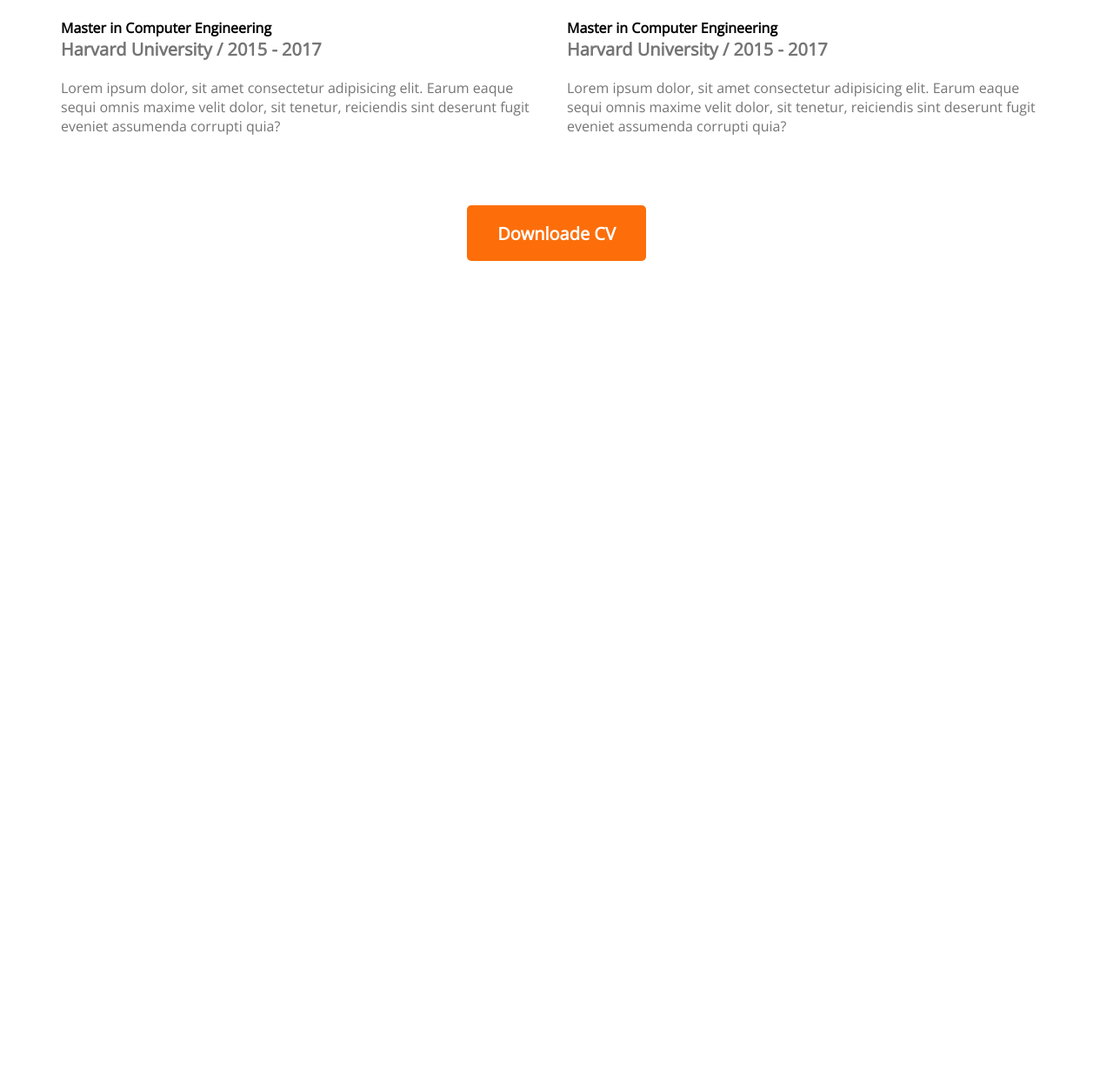
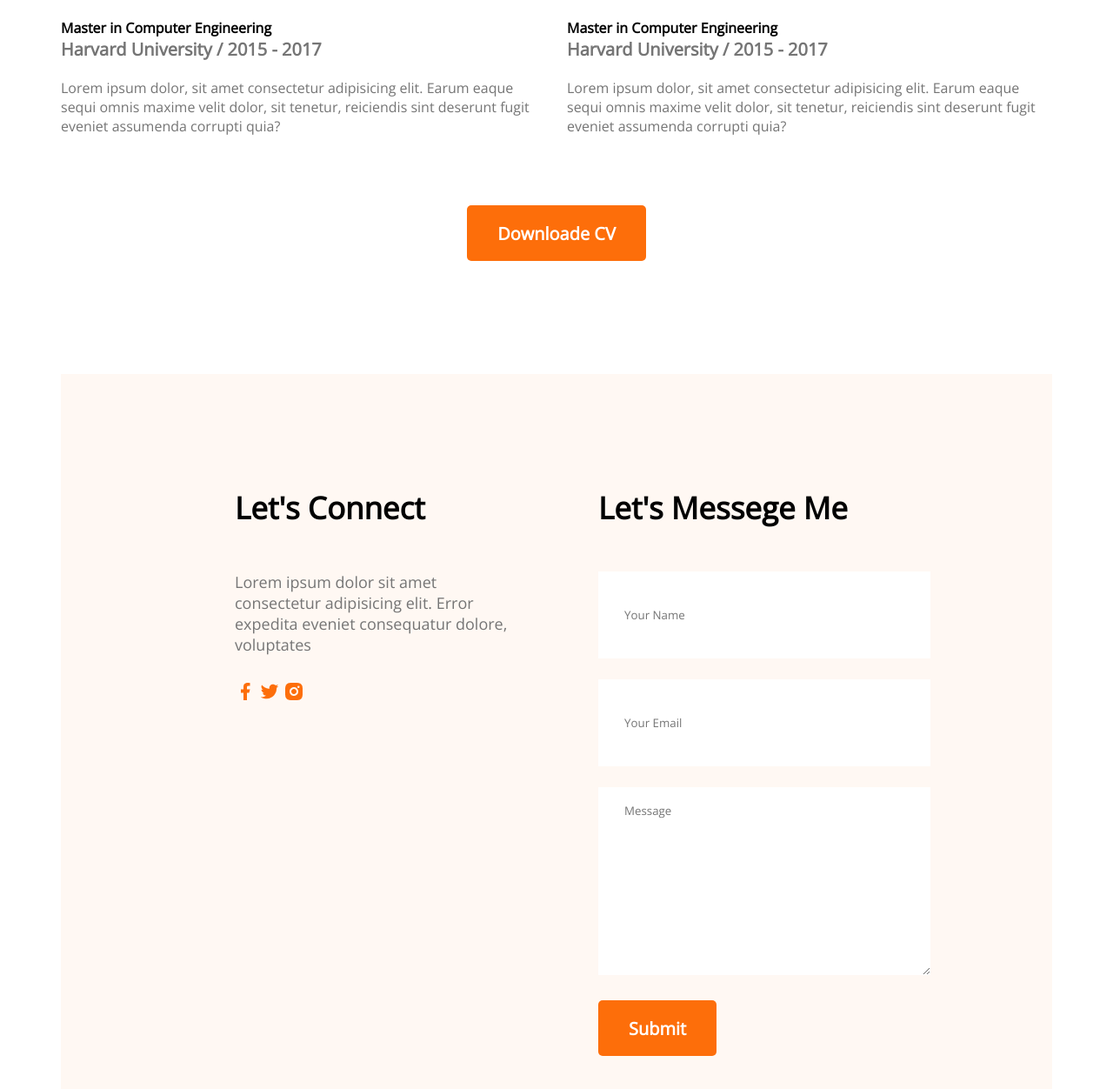
Before and after one commit to Shadnan/developer-portfolio, a plain HTML site: page index.html in a window 1280 px wide. Shown: the part 2534-3786 px from the top of the page at 87% size. Before the commit the page ends 2834 px from the top, so only its background shows below. Drawn offline with nearby package versions, Linux system fonts and the light colour scheme.

Commit message:
added contact

```diff
--- a/index.html
+++ b/index.html
@@ -84,6 +84,7 @@
                 </div>
             </div>
         </section>
+        <!-- Resume section -->
         <section class="resume">
             <h3 class="section-title">A Summary of My Resume</h3>
             <div class="resume-content">
@@ -134,6 +135,35 @@
                 <button class="btn-primary">Downloade CV</button>
             </div>
         </section>
+        <!-- Contact section -->
+        <section class="contact">
+            <div>
+                <h3 class="section-title">Let's Connect</h3>
+                <p class="section-description">
+                    Lorem ipsum dolor sit amet consectetur adipisicing elit. Error expedita eveniet consequatur dolore, voluptates
+                </p>
+                <a href="">
+                    <img src="images/icons/facebook.png" alt="">
+                </a>
+                <a href="">
+                    <img src="images/icons/twitter.png" alt="">
+                </a>
+                <a href="">
+                    <img src="images/icons/insta.png" alt="">
+                </a>
+
+            </div>
+            <div>
+                <h3 class="section-title">Let's Messege Me</h3>
+                <form action="">
+                    <input type="text" name="" id="" placeholder="Your Name">
+                    <input type="email" name="" id="" placeholder="Your Email">
+                    <textarea name="" id="" cols="30" rows="10" placeholder="Message"></textarea>
+                    <input class="btn-primary" type="submit" value="Submit">
+                </form>
+
+            </div>
+        </section>
     </main>
     <footer>
 
--- a/styles/portfolio.css
+++ b/styles/portfolio.css
@@ -163,3 +163,26 @@
     margin-top: 50px;
     text-align: center;
 }
+/* contact styles */
+.contact{
+    display: flex;
+    gap: 100px;
+    background: #FFF8F3;
+    padding: 130px 200px;
+}
+.contact .section-title{
+    text-align: left;
+}
+
+.contact input[type="text"], input[type="email"],textarea{
+    margin-bottom: 24px;
+    border: 0;
+    width: 100%;
+    padding: 18px 30px ;
+}
+input{
+    height: 64px;
+}
+.contact a{
+    text-decoration: none;
+}
```
